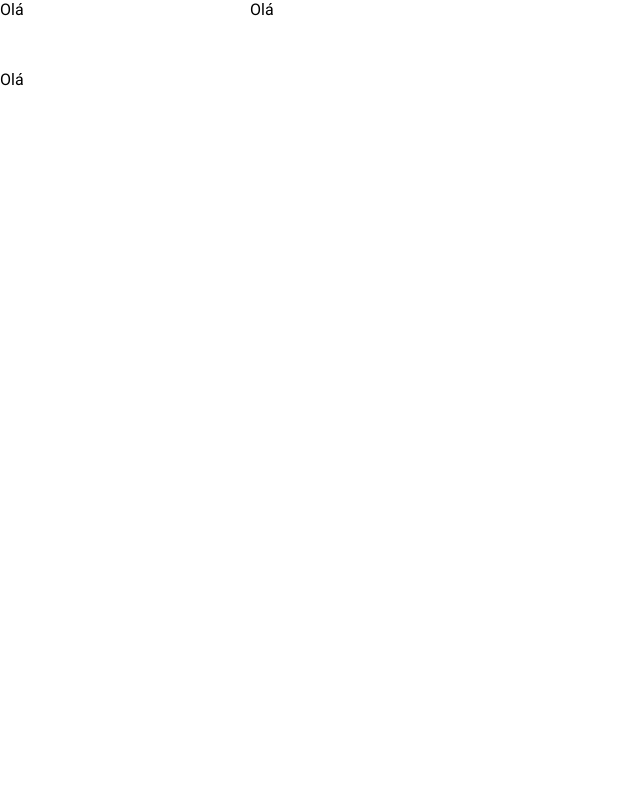
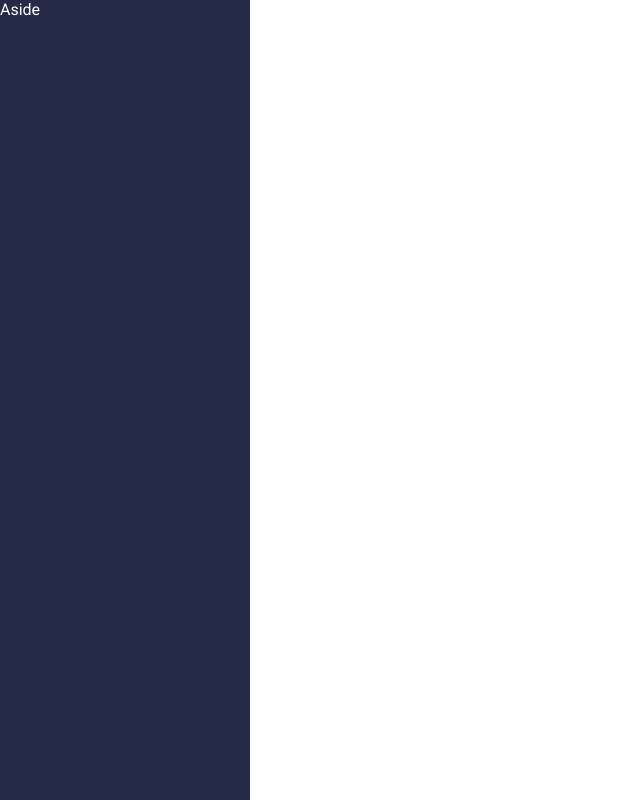
Before and after one commit to devMatheus-Cunha/finance-control, a React (Create React App) app: page / in a window 1280 px wide. Shown: the whole page, without its empty margins (0-640 px from the left). Built offline with nearby package versions, Linux system fonts and the light colour scheme.

Commit message:
feat: style base for Aside

```diff
--- a/src/assets/styles/globalStyles.ts
+++ b/src/assets/styles/globalStyles.ts
@@ -9,6 +9,7 @@ export default createGlobalStyle`
 
   html, body, #root {
     height: 100%;
+    color: white;
   }
 
   *, button, input {
--- a/src/templates/Aside/index.tsx
+++ b/src/templates/Aside/index.tsx
@@ -6,7 +6,7 @@ import { Container } from "./styles";
 const Aside: React.FC = () => {
 	return (
 		<Container>
-			Olá
+			Aside
 		</Container>
 	);
 }
--- a/src/templates/Aside/styles.ts
+++ b/src/templates/Aside/styles.ts
@@ -1,5 +1,7 @@
 import styled from "styled-components";
 
 export const Container = styled.div`
+  grid-area: AS;
 
+  background-color: #252A48;
 `;
```
